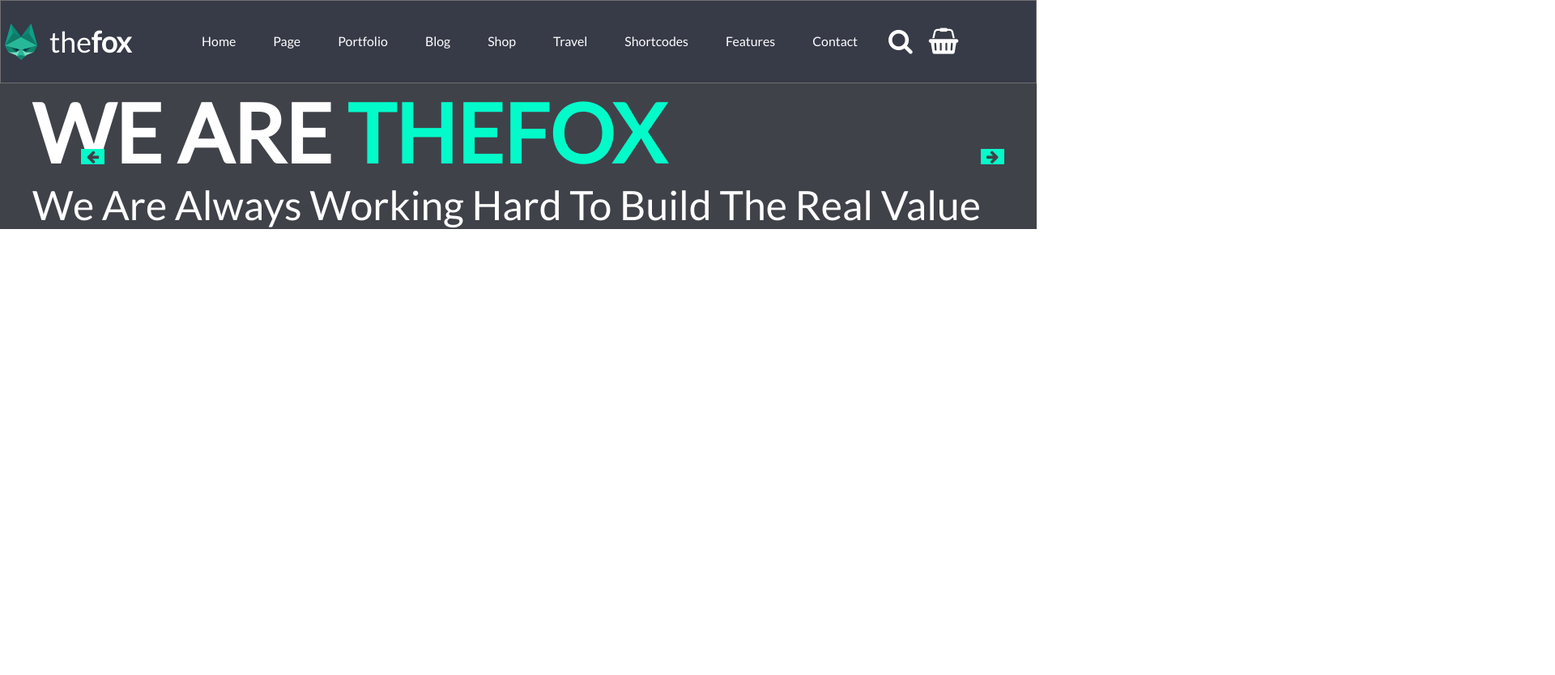
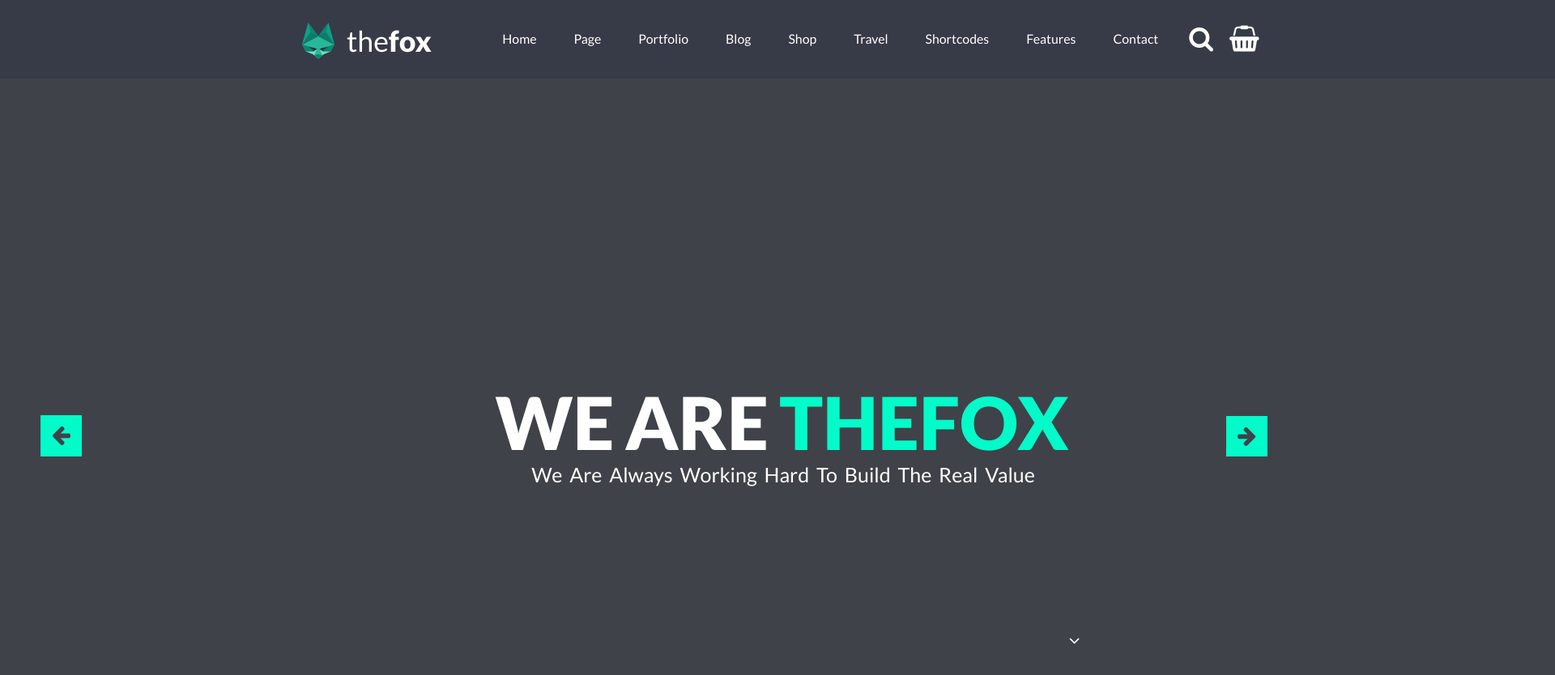
Before and after one commit to academician42069/personal-project-html-and-css, a plain HTML site: page index.html in a window 1280 px wide. Shown: the whole page at 81% size, 1920 px wide, since content can reach past the window. Before the commit the page ends 800 px from the top, so only its background shows below. Drawn offline with Linux system fonts and the light colour scheme.

Commit message:
feat(personal-project-html-and-css): In progress personal-project

```diff
--- a/index.html
+++ b/index.html
@@ -5,7 +5,7 @@
     <meta name="viewport" content="width=device-width, initial-scale=1.0">
     <meta http-equiv="X-UA-Compatible" content="ie=edge">
     <link rel="stylesheet" href="styles/main.css">
-    <link href="https://fonts.googleapis.com/css?family=Lato" rel="stylesheet">
+    <link href="https://fonts.googleapis.com/css?family=Lato:400,900" rel="stylesheet">
     <link rel="stylesheet" href="font-awesome/css/font-awesome.min.css">
     <title>Personal project -- Giorgi Gvalia</title>
 </head>
@@ -43,11 +43,16 @@
             </div>
         </div>
         <a href="#" class="leftarrow">
-            <button><i class="fa fa-arrow-left fa-lg"></i></button>
+            <button><i class="fa fa-arrow-left fa-2x"></i></button>
         </a>
         <a href="#" class="rightarrow">
-            <button><i class="fa fa-arrow-right fa-lg"></i></button>
+            <button><i class="fa fa-arrow-right fa-2x"></i></button>
         </a>
+        <div class="downarrow">
+            <a href="#">
+                <i class="fa fa-angle-down fa-lg"></i>
+            </a>
+        </div>
     </div>
     <div class="component3"></div>
     <div class="component4"></div>
--- a/styles/main.css
+++ b/styles/main.css
@@ -4,6 +4,7 @@
 
 body {
     height: 100%;
+    width: 1920px;
     font-family: 'Lato', sans-serif;
     color: #ffffff;
     margin: 0;
@@ -17,9 +18,8 @@
     display: flex;
     height: 55;
     background-color: rgba(34, 37, 51, 0.902);
-    /* padding-left: 375px; */
-    border: 1px #707070 solid;
-    padding-left: 5px;
+    /* border: 1px #707070 solid; */
+    padding-left: 373px;
     align-items: center;
 }
 
@@ -28,7 +28,7 @@
     font-size: 35.69px;
     line-height: 13.77px;
     margin-top: 28px;
-    margin-bottom: 24px;
+    margin-bottom: 20px;
     padding-bottom: 3.5px;
     align-items: center;
     text-align: center;
@@ -80,16 +80,28 @@
     margin-right: 20px;
 }
 
+/* COMPONENT 2 */
+
 .component2 {
     display: flex;
     background-color: #404249;
     justify-content: center;
+    padding: 370px 0 475px 0;
+}
+
+.bigtext {
+    align-self: center;
+    justify-self: center;
+    text-align: center;
 }
 
 .heading {
     text-transform: uppercase;
     font-weight: 900;
-    font-size: 100px;
+    font-size: 90px;
+    margin-bottom: -4px;
+    margin-left: 11px;
+    word-spacing: -4px;
 }
 
 .heading .teal {
@@ -98,12 +110,15 @@
 
 .subheading {
     text-transform: capitalize;
-    font-size: 50px;
+    font-size: 25px;
+    margin-left: 14px;
+    word-spacing: 4px;
 }
 
 .leftarrow {
     position: absolute;
-    left: 100px;
+    left: 50px;
+    padding-top: 10px;
     align-self: center;
 }
 
@@ -111,6 +126,7 @@
     background-color: #03fbca;
     color: #404249;
     border: 1px #03fbca solid;
+    padding: 11px 13px;
 }
 
 .component2 button:hover {
@@ -120,8 +136,22 @@
 }
 
 .rightarrow {
-    /* position: absolute;
-    left: 100px; */
+    position: absolute;
+    padding-top: 11px;
+    right: -285px;
     align-self: center;
     justify-self: center;
 }
+
+.downarrow > a {
+    position: absolute;
+    bottom: 0;
+    color: inherit;
+}
+
+/* .component2::after{
+    position: absolute;
+    content: 'TEST';
+    color: white;
+    bottom: 1px;
+} */
```
